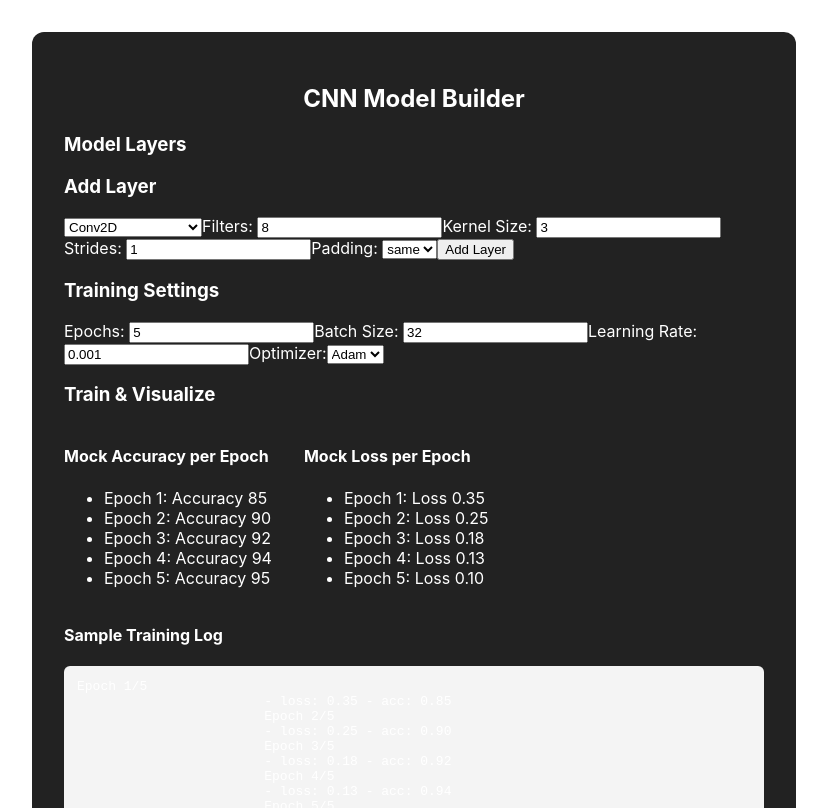
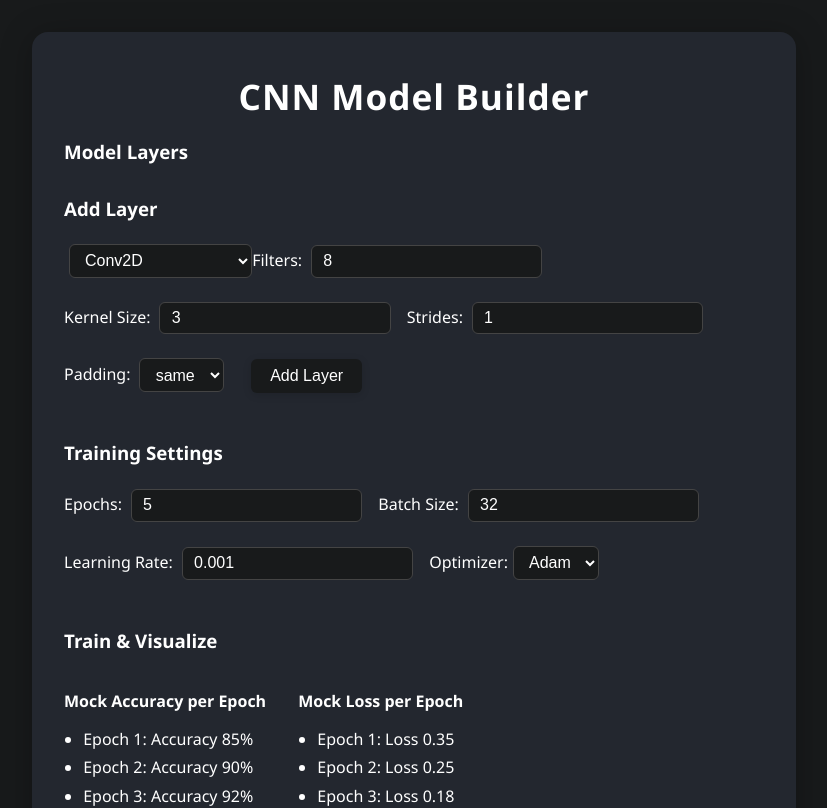
Before and after one commit to AsleshSura/MNIST-CNN-Builder, a React (Create React App) app in the folder cnn-builder/: page / in a window 1280 px wide. Shown: the top 808 px of the page, without its empty margins (226-1053 px from the left). Built offline with nearby package versions, Linux system fonts and the light colour scheme.

Commit message:
MVP (pt 2)

```diff
--- a/cnn-builder/src/App.css
+++ b/cnn-builder/src/App.css
@@ -1,38 +1,105 @@
-.App {
-  text-align: center;
+body {
+  background: #181a1b;
+  color: #fff;
+  font-family: 'Segoe UI', 'Roboto', 'Arial', sans-serif;
+  margin: 0;
+  padding: 0;
 }
 
-.App-logo {
-  height: 40vmin;
-  pointer-events: none;
+.app-container {
+  max-width: 700px;
+  margin: 2rem auto;
+  background: #23272f;
+  color: #fff;
+  padding: 2.5rem 2rem 2rem 2rem;
+  border-radius: 16px;
+  box-shadow: 0 4px 32px 0 #0004;
 }
 
-@media (prefers-reduced-motion: no-preference) {
-  .App-logo {
-    animation: App-logo-spin infinite 20s linear;
+h2, h3, h4 {
+  font-weight: 600;
+  margin-bottom: 1rem;
+}
+
+h2 {
+  text-align: center;
+  margin-top: 0;
+  font-size: 2.2rem;
+  letter-spacing: 1px;
+}
+
+section {
+  margin-bottom: 2rem;
+}
+
+label {
+  display: inline-block;
+  margin: 0.5rem 1rem 0.5rem 0;
+  font-size: 1rem;
+}
+
+input[type='number'],
+input[type='text'],
+select {
+  background: #181a1b;
+  color: #fff;
+  border: 1px solid #444;
+  border-radius: 6px;
+  padding: 0.4em 0.7em;
+  margin-left: 0.3em;
+  font-size: 1rem;
+  margin-bottom: 0.5em;
+  outline: none;
+  transition: border 0.2s;
+}
+
+input[type='number']:focus,
+input[type='text']:focus,
+select:focus {
+  border: 1.5px solid #4e9cff;
+}
+
+button {
+  background: #181a1b;
+  color: #fff;
+  border: none;
+  border-radius: 6px;
+  padding: 0.5em 1.2em;
+  font-size: 1rem;
+  font-weight: 500;
+  margin-left: 0.7em;
+  cursor: pointer;
+  box-shadow: 0 2px 8px #0002;
+  transition: background 0.2s box-shadow 0.2s;
+}
+
+button:hover {
+  background: linear-gradient(90deg, #1e90ff 0%, #4e9cff 100%);
+  box-shadow: 0 4px 16px #0003;
+}
+
+ul {
+  padding-left: 1.2em;
+}
+
+li {
+  margin-bottom: 0.4em;
+}
+
+pre {
+  background: #181a1b;
+  color: #b8e1ff;
+  border-radius: 8px;
+  padding: 1em;
+  font-size: 1rem;
+  overflow-x: auto;
+}
+
+@media (max-width: 600px) {
+  .app-container {
+    padding: 1rem 0.5rem;
+  }
+  label, input, select, button {
+    font-size: 0.95rem;
   }
 }
-
-.App-header {
-  background-color: #282c34;
-  min-height: 100vh;
-  display: flex;
-  flex-direction: column;
-  align-items: center;
-  justify-content: center;
-  font-size: calc(10px + 2vmin);
-  color: white;
-}
-
-.App-link {
-  color: #61dafb;
-}
-
-@keyframes App-logo-spin {
-  from {
-    transform: rotate(0deg);
-  }
-  to {
-    transform: rotate(360deg);
-  }
-}
--- a/cnn-builder/src/App.tsx
+++ b/cnn-builder/src/App.tsx
@@ -1,5 +1,6 @@
 import React from 'react';
 import ModelBuilder from './components/ModelBuilder';
+import './App.css';
 
 function App() {
   return (
--- a/cnn-builder/src/components/ImportExportControls.tsx
+++ b/cnn-builder/src/components/ImportExportControls.tsx
@@ -1,6 +1,5 @@
 import React from 'react';
 import { ModelConfig } from '../types/layers';
-import { read } from 'fs';
 
 interface ImportExportControlsProps {
     modelConfig: ModelConfig;
--- a/cnn-builder/src/components/ModelBuilder.tsx
+++ b/cnn-builder/src/components/ModelBuilder.tsx
@@ -35,13 +35,23 @@ const ModelBuilder: React.FC = () => {
     };
 
     return (
-        <div style={{ maxWidth:700, margin:'2rem auto', background: '#222', color:'#fff', padding:'2rem', borderRadius: 12}}>
-            <h2 style={{ textAlign:'center'}}>CNN Model Builder</h2>
-            <LayerList layers={layers} onEdit={handleEditLayer} onRemove={handleRemoveLayer} />
-            <LayerControls onAdd={handleAddLayer} />
-            <TrainingSettingsForm settings={trainingSettings} onChange={setTrainingSettings} />
-            <TrainAndVisualize layers={layers} trainingSettings={trainingSettings} />
-            <ImportExportControls modelConfig={{ layers, trainingSettings, metadata: {label:'', timestamp: new Date().toISOString()}}} onImport={handleImport} />
+        <div className="app-container">
+            <h2>CNN Model Builder</h2>
+            <section>
+                <LayerList layers={layers} onEdit={handleEditLayer} onRemove={handleRemoveLayer} />
+            </section>
+            <section>
+                <LayerControls onAdd={handleAddLayer} />
+            </section>
+            <section>
+                <TrainingSettingsForm settings={trainingSettings} onChange={setTrainingSettings} />
+            </section>
+            <section>
+                <TrainAndVisualize layers={layers} trainingSettings={trainingSettings} />
+            </section>
+            <section>
+                <ImportExportControls modelConfig={{layers, trainingSettings, metadata: { label:'', timestamp: new Date().toISOString()}}} onImport={handleImport} />
+            </section>
         </div>
     );
 };
--- a/cnn-builder/src/components/TrainAndVisualize.tsx
+++ b/cnn-builder/src/components/TrainAndVisualize.tsx
@@ -6,7 +6,7 @@ interface TrainAndVisualizeProps {
     trainingSettings: TrainingSettings;
 }
 
-const mockEpoch = [1, 2, 3, 4, 5];
+const mockEpochs = [1, 2, 3, 4, 5];
 const mockAccuracy = [0.85, 0.90, 0.92, 0.94, 0.95];
 const mockLoss = [0.35, 0.25, 0.18, 0.13, 0.10];
 
@@ -18,15 +18,15 @@ const TrainAndVisualize: React.FC<TrainAndVisualizeProps> = ({ layers, trainingS
                 <div>
                     <h4>Mock Accuracy per Epoch</h4>
                     <ul>
-                        {mockEpoch.map((epoch,i) => (
-                            <li key={epoch}>Epoch {epoch}: Accuracy {Math.round(mockAccuracy[i] * 100)}</li>
+                        {mockEpochs.map((epoch,i) => (
+                            <li key={epoch}>Epoch {epoch}: Accuracy {Math.round(mockAccuracy[i] * 100)}%</li>
                         ))}
                     </ul>
                 </div>
                 <div>
                     <h4>Mock Loss per Epoch</h4>
                     <ul>
-                        {mockEpoch.map((epoch, i) => (
+                        {mockEpochs.map((epoch, i) => (
                             <li key={epoch}>Epoch {epoch}: Loss {mockLoss[i].toFixed(2)}</li>
                         ))}
                     </ul>
@@ -34,7 +34,7 @@ const TrainAndVisualize: React.FC<TrainAndVisualizeProps> = ({ layers, trainingS
             </div>
             <div style={{marginTop:'1rem'}}>
                 <h4>Sample Training Log</h4>
-                <pre style={{background:'#f4f4f4', padding:'1em', borderRadius: '6px'}}>
+                <pre>
                     {
                         `Epoch 1/5
                         - loss: 0.35 - acc: 0.85
--- a/cnn-builder/src/types/layers.ts
+++ b/cnn-builder/src/types/layers.ts
@@ -23,7 +23,6 @@ export interface ReLULayer {
 export interface MaxPooling2DLayer {
     type: 'MaxPooling2D';
     poolSize: number;
-    kernelSize: number;
     strides: number;
     padding: 'valid' | 'same';
 }
```
